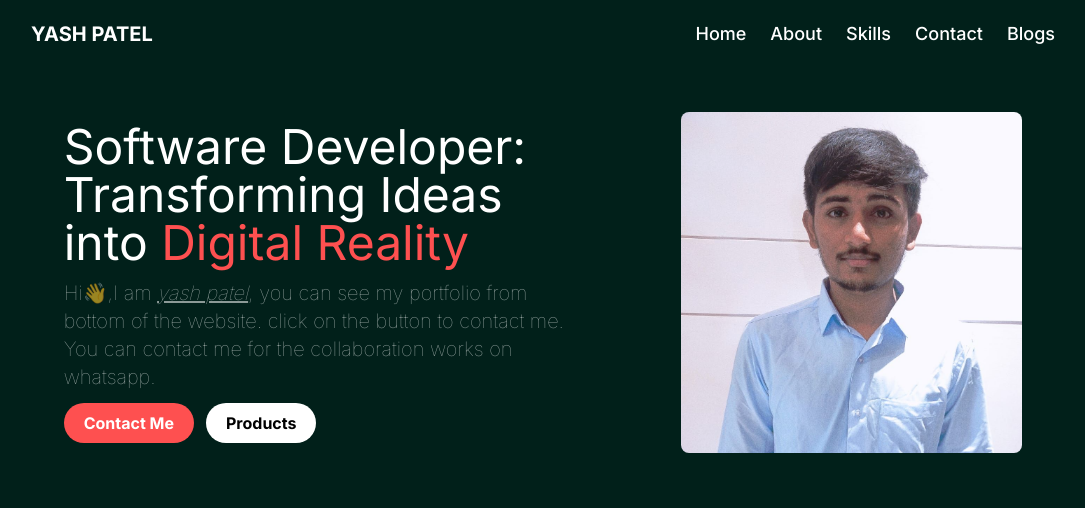
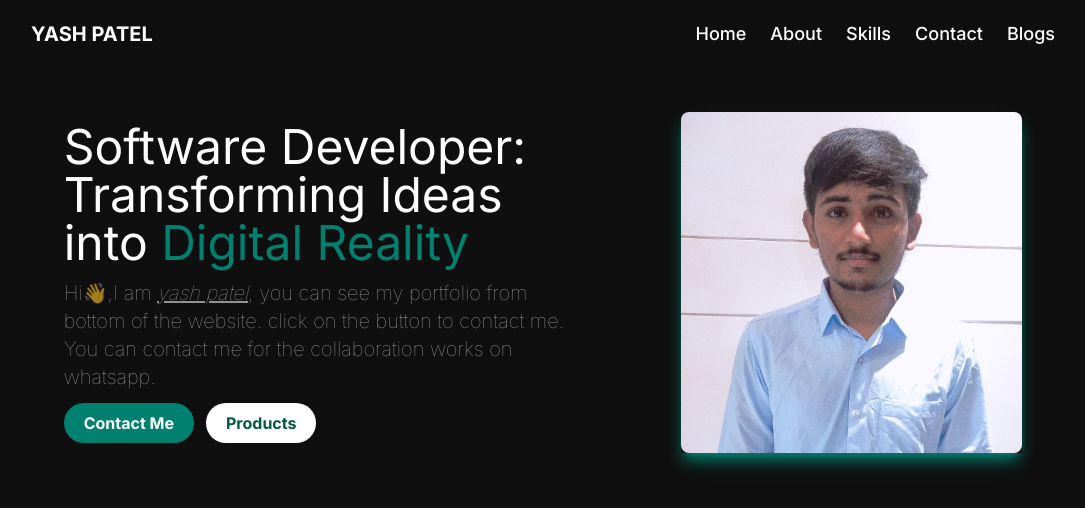
Before and after one commit to yashpatel21102002/ca_project, a Next.js app in the folder client/: page / in a window 1280 px wide. Shown: the top 508 px of the page, without its empty margins (97-1182 px from the left). Built offline with nearby package versions, Linux system fonts and the light colour scheme.

Commit message:
day2 color scheme changed

```diff
--- a/client/src/app/globals.css
+++ b/client/src/app/globals.css
@@ -11,3 +11,28 @@
   body{
     font-family: 'Roboto', sans-serif;
   }
+
+  /* Hide the vertical scrollbar */
+body::-webkit-scrollbar {
+  width: 0;
+}
+
+/* Hide the horizontal scrollbar */
+body::-webkit-scrollbar:horizontal {
+  height: 0;
+}
+
+/* Handle (thumb) */
+body::-webkit-scrollbar-thumb {
+  background: transparent; /* Make the scrollbar thumb transparent */
+}
+
+/* Track (the area on which the thumb moves) */
+body::-webkit-scrollbar-track {
+  background: transparent; /* Make the scrollbar track transparent */
+}
+
+/* Corner (where the vertical and horizontal scrollbars meet) */
+body::-webkit-scrollbar-corner {
+  background: transparent; /* Make the scrollbar corner transparent */
+}
--- a/client/src/components/Profile.tsx
+++ b/client/src/components/Profile.tsx
@@ -13,8 +13,8 @@ export default function Profile(){
                         <button className="bg-white px-5 py-2 rounded-full cursor-pointer text-black font-bold">Products</button>
                     </div>
                 </div>
-                <div className="flex justify-center items-center basis-1/3 max-lg:order-1 ">
-                    <Image src={Okay} alt="okay" className="rounded-lg bg-light w-[350px] object-cover shadow-bottle-green"/>
+                <div className="flex justify-center items-center basis-1/3 max-lg:order-1 box-border shadow-lg shadow-light">
+                    <Image src={Okay} alt="okay" className="rounded-lg bg-light w-[350px] object-cover shadow-light"/>
                 </div>
             </div>
         </div>
--- a/client/tailwind.config.ts
+++ b/client/tailwind.config.ts
@@ -15,12 +15,12 @@ const config: Config = {
       },
     },
     colors:{
-      'black':'#000000',
-      'green':'#0A322A',
-      'light':'#FE5050',
+      'black':'#005B41',
+      'green':'#232D3F',
+      'light':'#008170',
       'white':'#FFFFFF',
-      'dark-green':'#01201A',
-      'bottle-green':'#23AB99',
+      'dark-green':'#0F0F0F',
+      'bottle-green':'#C70039',
       'light-green':'#237A57'
     }
   },
```
